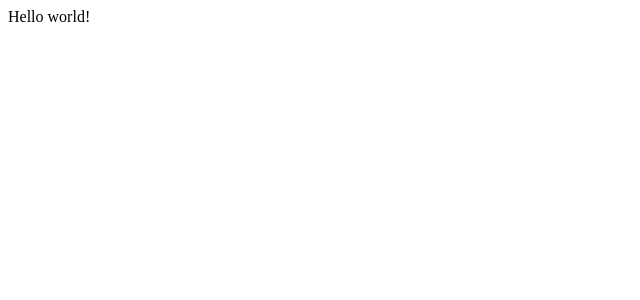
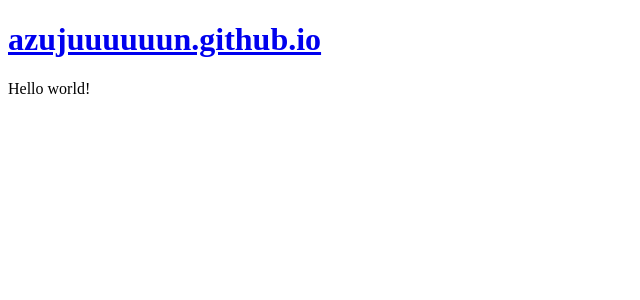
Before and after one commit to azujuuuuuun/azujuuuuuun.github.io, a Gatsby app: page / in a window 1280 px wide. Shown: the top 300 px of the page, without its empty margins (0-640 px from the left). Built offline with nearby package versions, Linux system fonts and the light colour scheme.

Commit message:
Headerコンポーネントを追加

```diff
--- a/src/pages/index.js
+++ b/src/pages/index.js
@@ -1,3 +1,10 @@
 import React from "react"
 
-export default () => <div>Hello world!</div>
+import Header from '../components/Header'
+
+export default () => (
+  <div>
+    <Header />
+    <div>Hello world!</div>
+  </div>
+)
```
